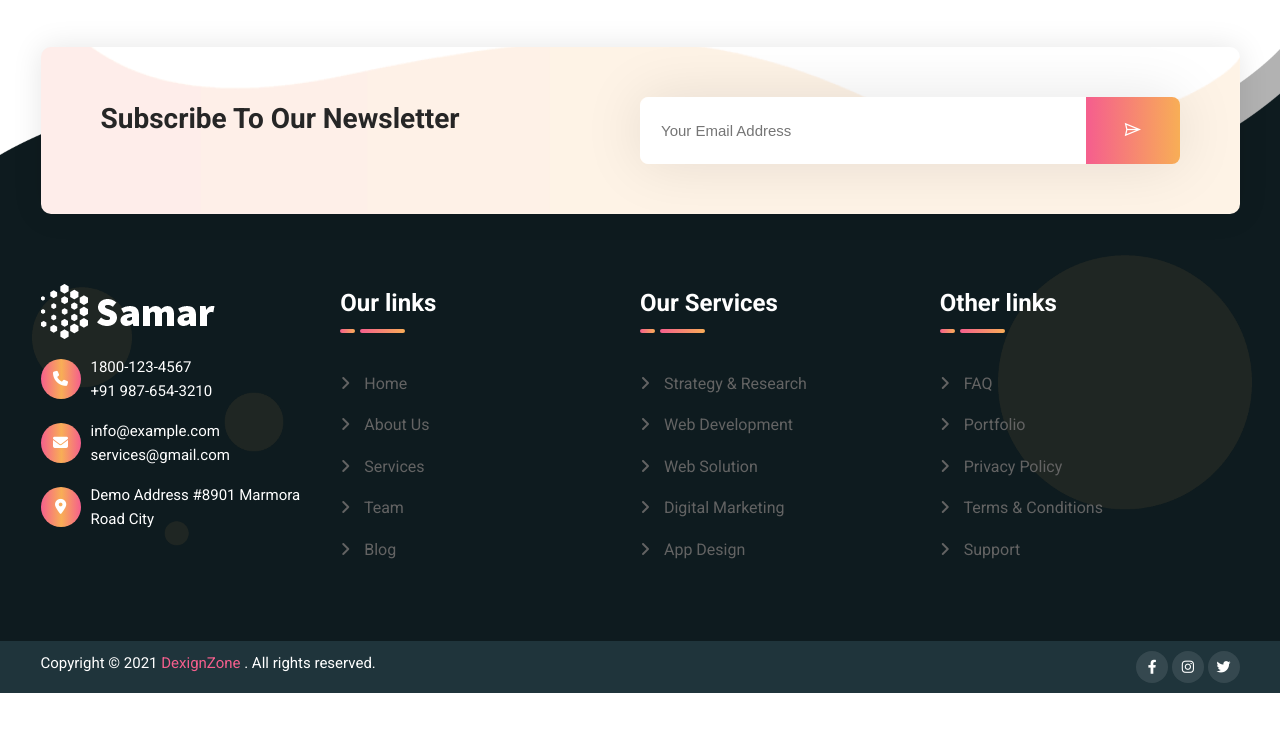
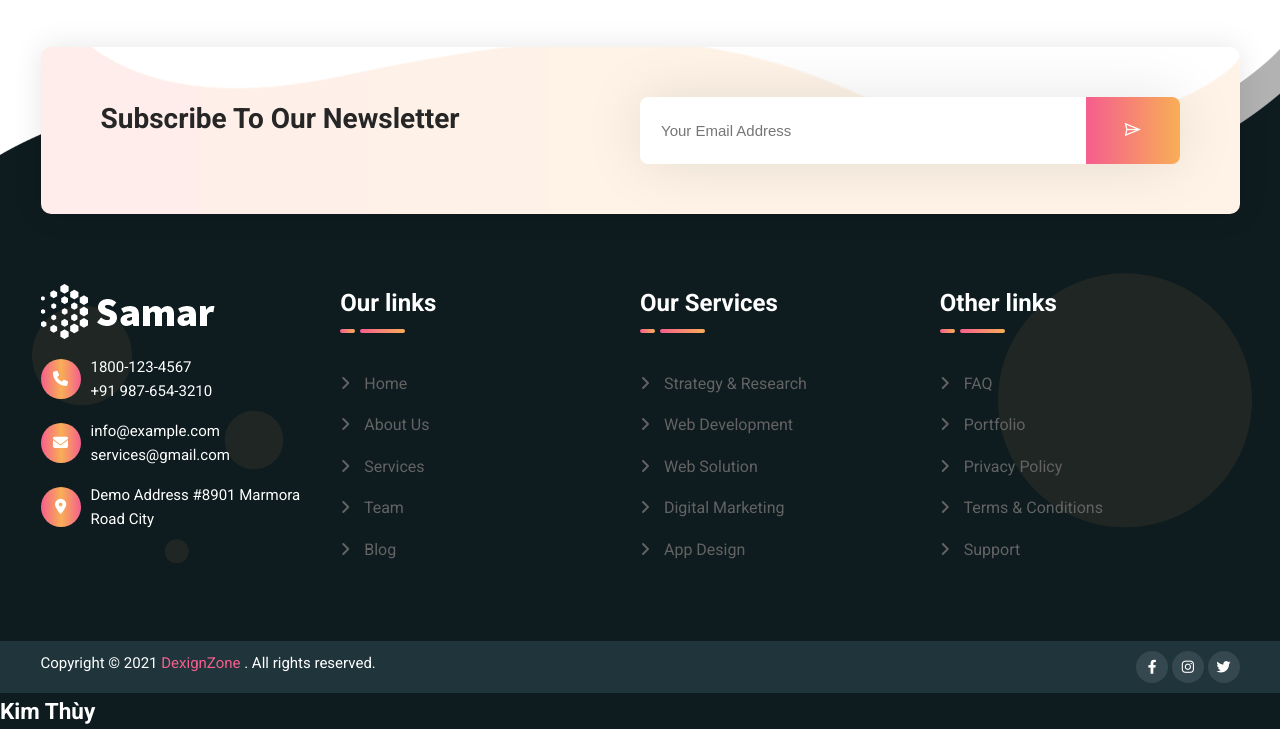
Before and after one commit to danhphihoang/BC35E_Samar, a plain HTML site: page index.html in a window 1280 px wide. Shown: the part 7282-8011 px from the top of the page. Before the commit the page ends 7975 px from the top, so only its background shows below. Drawn offline with nearby package versions, Linux system fonts and the light colour scheme; some packages are replaced by stand-ins of ours; a script that the page names is missing.

Commit message:
kim thuy

```diff
--- a/index.html
+++ b/index.html
@@ -782,6 +782,7 @@
                 </div>
             </div>
         </div>
+        <section><h1>Kim Thùy</h1></section>
     </footer>
     <!-- BACK TO TOP -->
     <a href="#" class="backToTop cd-top text-replace js-cd-top">
```
